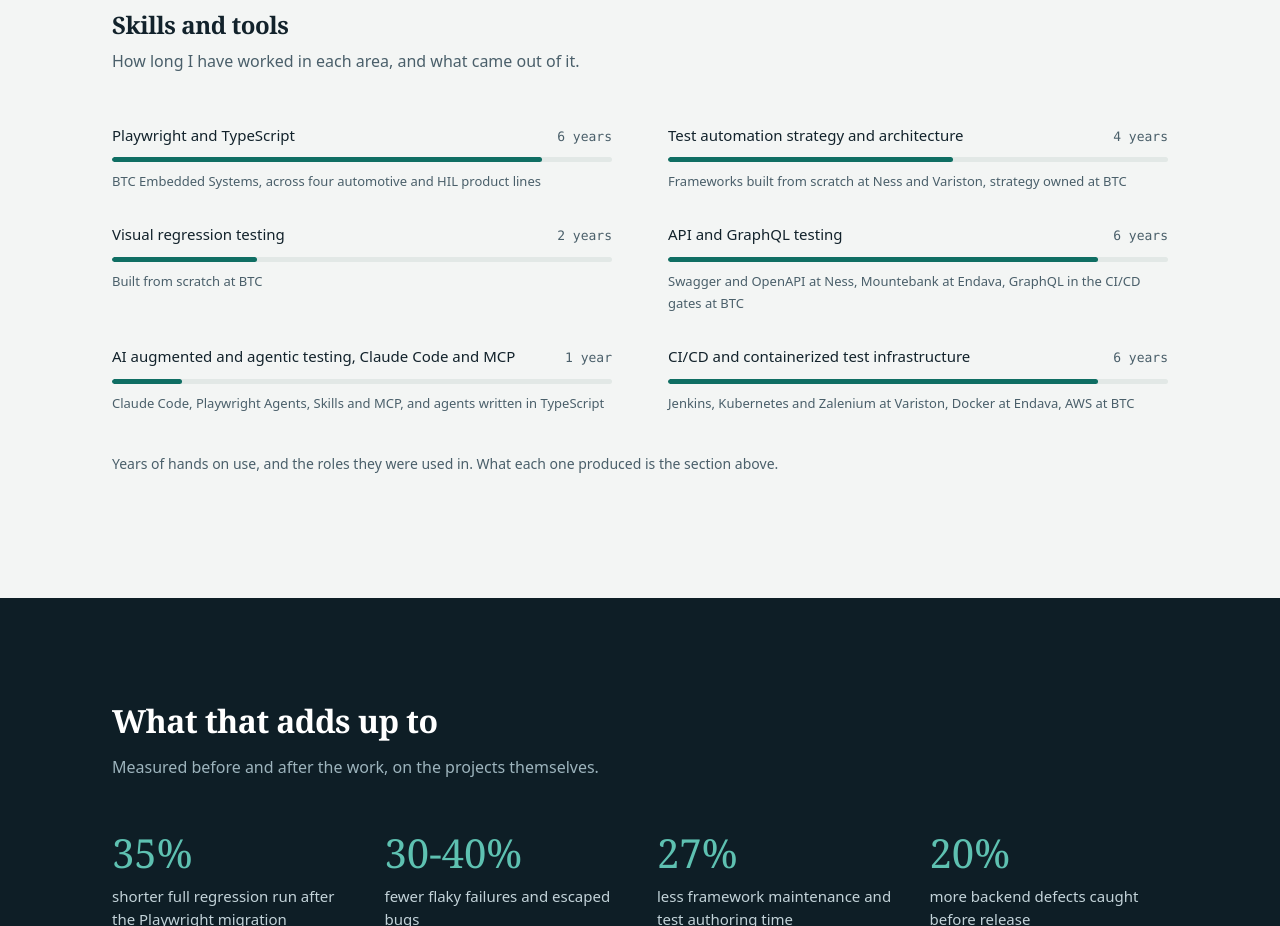
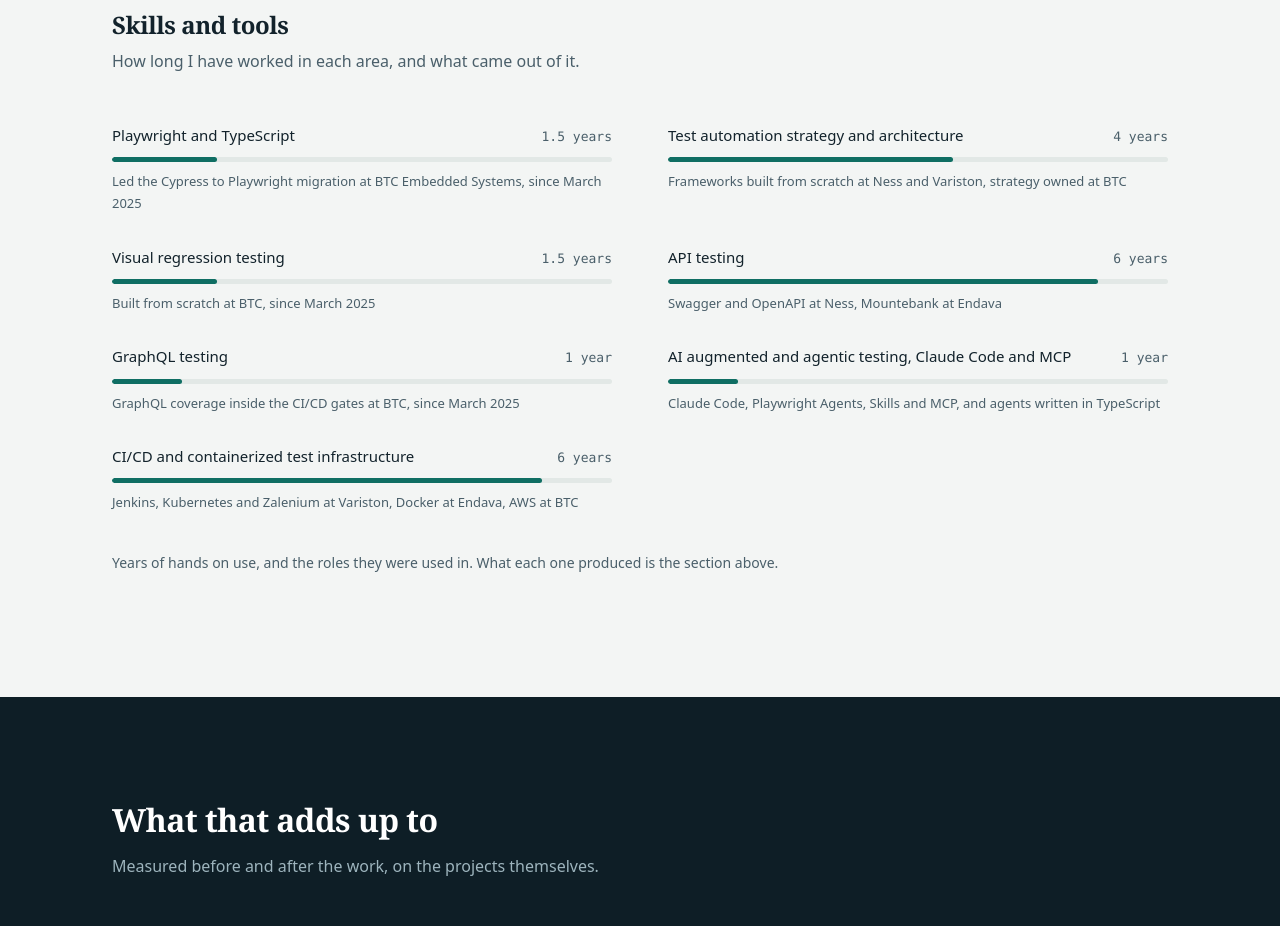
Before and after one commit to ella79/portfolio, a website: page index.html in a window 1280 px wide. Shown: the part 3580-4506 px from the top of the page. Drawn offline with Linux system fonts and the light colour scheme.

Commit message:
Fix skill years against CV and LinkedIn, split API from GraphQL
Playwright/TypeScript and Visual regression both trace to the same
BTC migration project (March 2025), not to the full BTC tenure -
6 years overstated real hands-on time by 4x. API and GraphQL were
one line sharing a single number even though API testing goes back
to Ness (2019) and GraphQL only started in March 2025; split into
two skills so each duration matches its own history.

```diff
--- a/index.html
+++ b/index.html
@@ -200,9 +200,9 @@
 
       <div class="skills-grid" id="skillsGrid">
         <div class="skill reveal">
-          <div class="skill-head"><span class="nm">Playwright and TypeScript</span><span class="pc">6 years</span></div>
-          <div class="bar"><span data-level="86"></span></div>
-          <p class="skill-proof">BTC Embedded Systems, across four automotive and HIL product lines</p>
+          <div class="skill-head"><span class="nm">Playwright and TypeScript</span><span class="pc">1.5 years</span></div>
+          <div class="bar"><span data-level="21"></span></div>
+          <p class="skill-proof">Led the Cypress to Playwright migration at BTC Embedded Systems, since March 2025</p>
         </div>
         <div class="skill reveal">
           <div class="skill-head"><span class="nm">Test automation strategy and architecture</span><span class="pc">4 years</span></div>
@@ -210,14 +210,19 @@
           <p class="skill-proof">Frameworks built from scratch at Ness and Variston, strategy owned at BTC</p>
         </div>
         <div class="skill reveal">
-          <div class="skill-head"><span class="nm">Visual regression testing</span><span class="pc">2 years</span></div>
-          <div class="bar"><span data-level="29"></span></div>
-          <p class="skill-proof">Built from scratch at BTC</p>
+          <div class="skill-head"><span class="nm">Visual regression testing</span><span class="pc">1.5 years</span></div>
+          <div class="bar"><span data-level="21"></span></div>
+          <p class="skill-proof">Built from scratch at BTC, since March 2025</p>
         </div>
         <div class="skill reveal">
-          <div class="skill-head"><span class="nm">API and GraphQL testing</span><span class="pc">6 years</span></div>
+          <div class="skill-head"><span class="nm">API testing</span><span class="pc">6 years</span></div>
           <div class="bar"><span data-level="86"></span></div>
-          <p class="skill-proof">Swagger and OpenAPI at Ness, Mountebank at Endava, GraphQL in the CI/CD gates at BTC</p>
+          <p class="skill-proof">Swagger and OpenAPI at Ness, Mountebank at Endava</p>
+        </div>
+        <div class="skill reveal">
+          <div class="skill-head"><span class="nm">GraphQL testing</span><span class="pc">1 year</span></div>
+          <div class="bar"><span data-level="14"></span></div>
+          <p class="skill-proof">GraphQL coverage inside the CI/CD gates at BTC, since March 2025</p>
         </div>
         <div class="skill reveal">
           <div class="skill-head"><span class="nm">AI augmented and agentic testing, Claude Code and MCP</span><span class="pc">1 year</span></div>
```
